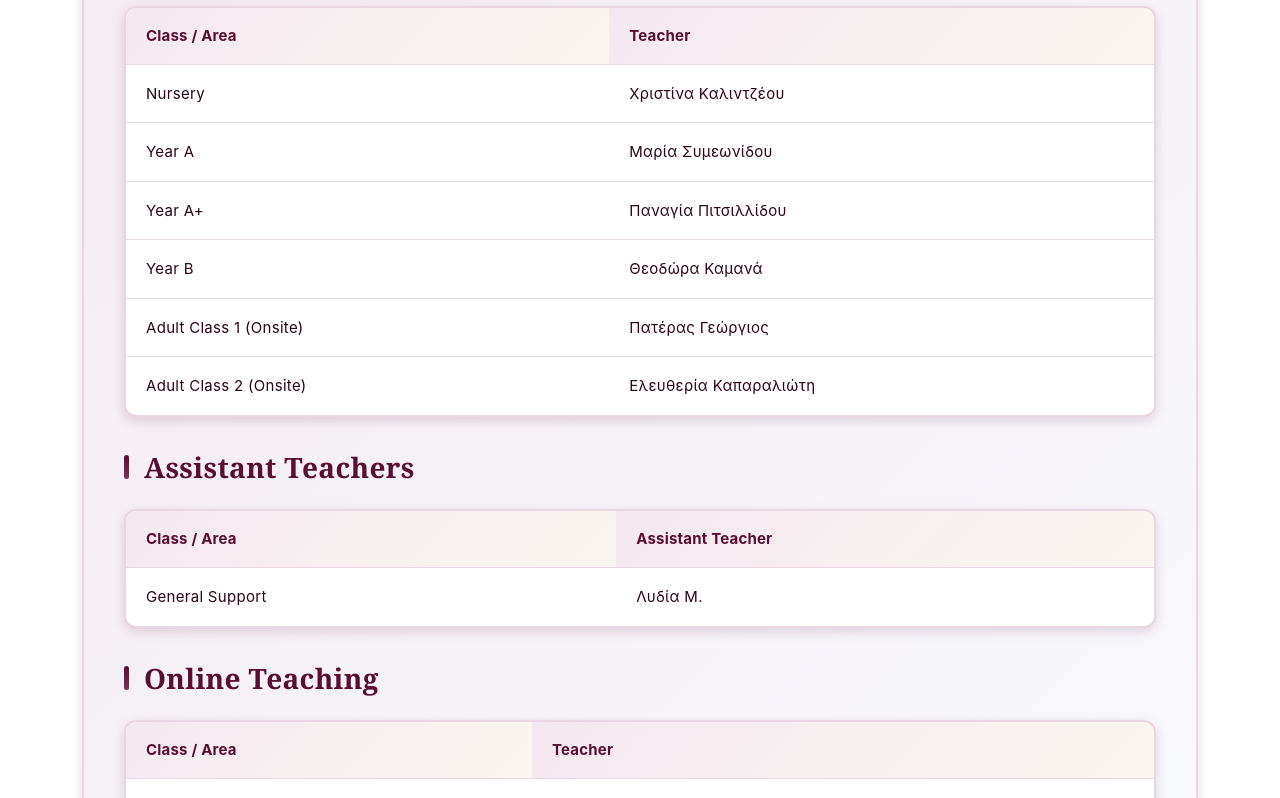
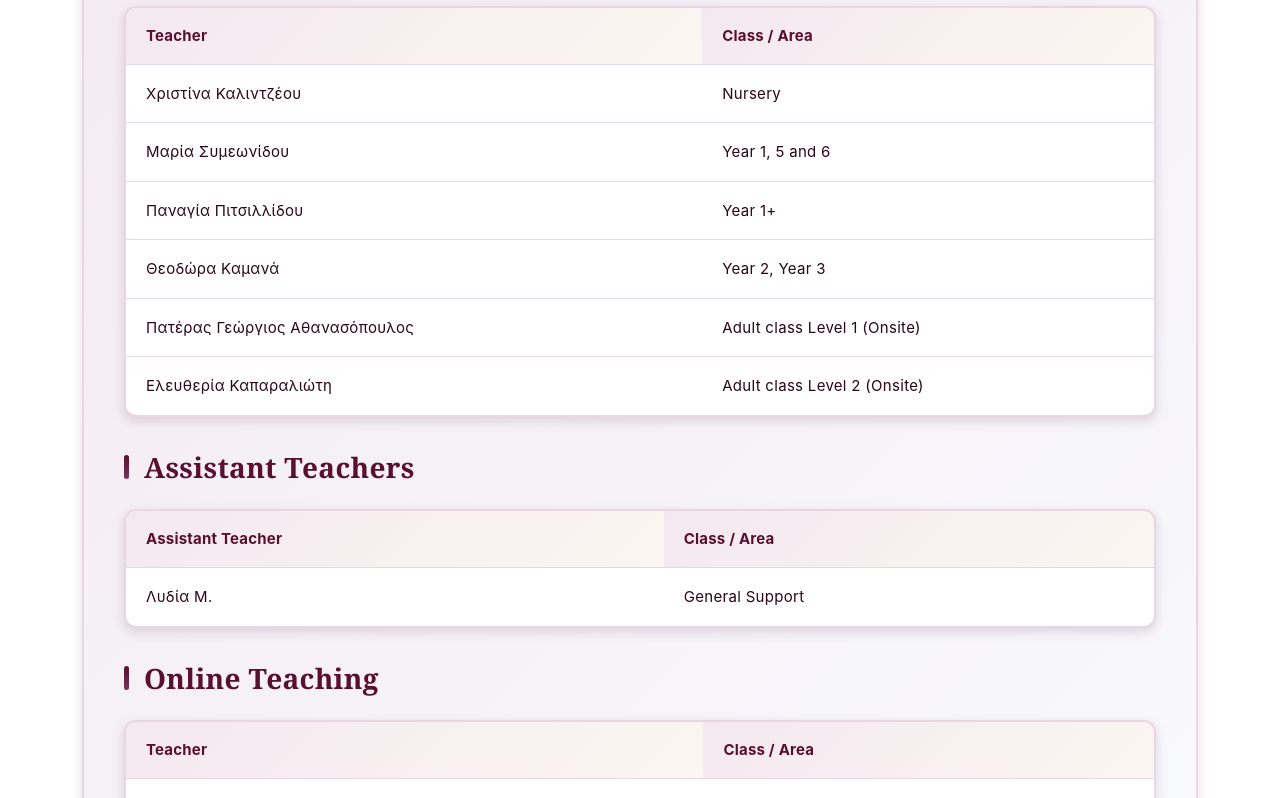
Before and after one commit to Leicester-Greek-School/website, a Vue app: page /teaching in a window 1280 px wide. Shown: the part 960-1758 px from the top of the page. Built offline with nearby package versions, Linux system fonts and the light colour scheme.

Commit message:
Update teachers and associated classes

```diff
--- a/src/data/staff.js
+++ b/src/data/staff.js
@@ -19,7 +19,7 @@ export const TEACHING_GROUPS = [
   {
     id: 'year_a',
     role_el: 'Α΄ Τάξη',
-    role_en: 'Year A',
+    role_en: 'Year 1, 5 and 6',
     teacher: 'Μαρία Συμεωνίδου',
     teacherImage: 'Maria_Symeonidou.jpeg',
     assistant: ''
@@ -27,7 +27,7 @@ export const TEACHING_GROUPS = [
   {
     id: 'year_a_plus',
     role_el: 'Α΄+ Τάξη',
-    role_en: 'Year A+',
+    role_en: 'Year 1+',
     teacher: 'Παναγία Πιτσιλλίδου',
     teacherImage: 'Panagia_Pitsillidou.jpeg',
     assistant: ''
@@ -35,7 +35,7 @@ export const TEACHING_GROUPS = [
   {
     id: 'year_b',
     role_el: 'Β΄ Τάξη',
-    role_en: 'Year B',
+    role_en: 'Year 2, Year 3',
     teacher: 'Θεοδώρα Καμανά',
     teacherImage: 'Theodora_Kamana.png',
     assistant: ''
@@ -43,15 +43,15 @@ export const TEACHING_GROUPS = [
   {
     id: 'adult_class_1',
     role_el: 'Ενήλικες - Τάξη 1 (Onsite)',
-    role_en: 'Adult Class 1 (Onsite)',
-    teacher: 'Πατέρας Γεώργιος',
+    role_en: 'Adult class Level 1 (Onsite)',
+    teacher: 'Πατέρας Γεώργιος Αθανασόπουλος',
     teacherImage: '',
     assistant: ''
   },
   {
     id: 'adult_class_2',
     role_el: 'Ενήλικες - Τάξη 2 (Onsite)',
-    role_en: 'Adult Class 2 (Onsite)',
+    role_en: 'Adult class Level 2 (Onsite)',
     teacher: 'Ελευθερία Καπαραλιώτη',
     teacherImage: 'Eleftheria_Kaparalioti.jpeg',
     assistant: ''
@@ -99,7 +99,7 @@ export const TEACHING_GROUPS_ONLINE = [
   {
     id: 'adult_class_3_online',
     role_el: 'Ενήλικες - Τάξη 3',
-    role_en: 'Adult Class 3',
+    role_en: 'Adult class Level 3',
     teacher: 'Ρουμπίνη Ζακοπούλου'
   }
 ];
--- a/src/views/Teaching.vue
+++ b/src/views/Teaching.vue
@@ -45,14 +45,14 @@
           <table class="staff-table">
             <thead>
               <tr>
+                <th scope="col">{{ labels.teacherColumn }}</th>
                 <th scope="col">{{ labels.classColumn }}</th>
-                <th scope="col">{{ labels.teacherColumn }}</th>
               </tr>
             </thead>
             <tbody>
               <tr v-for="group in classroomTeachers" :key="group.id">
+                <td>{{ group.teacher }}</td>
                 <td>{{ group.role }}</td>
-                <td>{{ group.teacher }}</td>
               </tr>
             </tbody>
           </table>
@@ -63,14 +63,14 @@
           <table class="staff-table">
             <thead>
               <tr>
+                <th scope="col">{{ labels.assistantColumn }}</th>
                 <th scope="col">{{ labels.classColumn }}</th>
-                <th scope="col">{{ labels.assistantColumn }}</th>
               </tr>
             </thead>
             <tbody>
               <tr v-for="assistant in assistantTeachers" :key="assistant.id">
+                <td>{{ assistant.assistant }}</td>
                 <td>{{ assistant.role }}</td>
-                <td>{{ assistant.assistant }}</td>
               </tr>
             </tbody>
           </table>
@@ -81,14 +81,14 @@
           <table class="staff-table">
             <thead>
               <tr>
+                <th scope="col">{{ labels.teacherColumn }}</th>
                 <th scope="col">{{ labels.classColumn }}</th>
-                <th scope="col">{{ labels.teacherColumn }}</th>
               </tr>
             </thead>
             <tbody>
               <tr v-for="group in groupsOnlineList" :key="group.id">
+                <td>{{ group.teacher }}</td>
                 <td>{{ group.role }}</td>
-                <td>{{ group.teacher }}</td>
               </tr>
             </tbody>
           </table>
```
